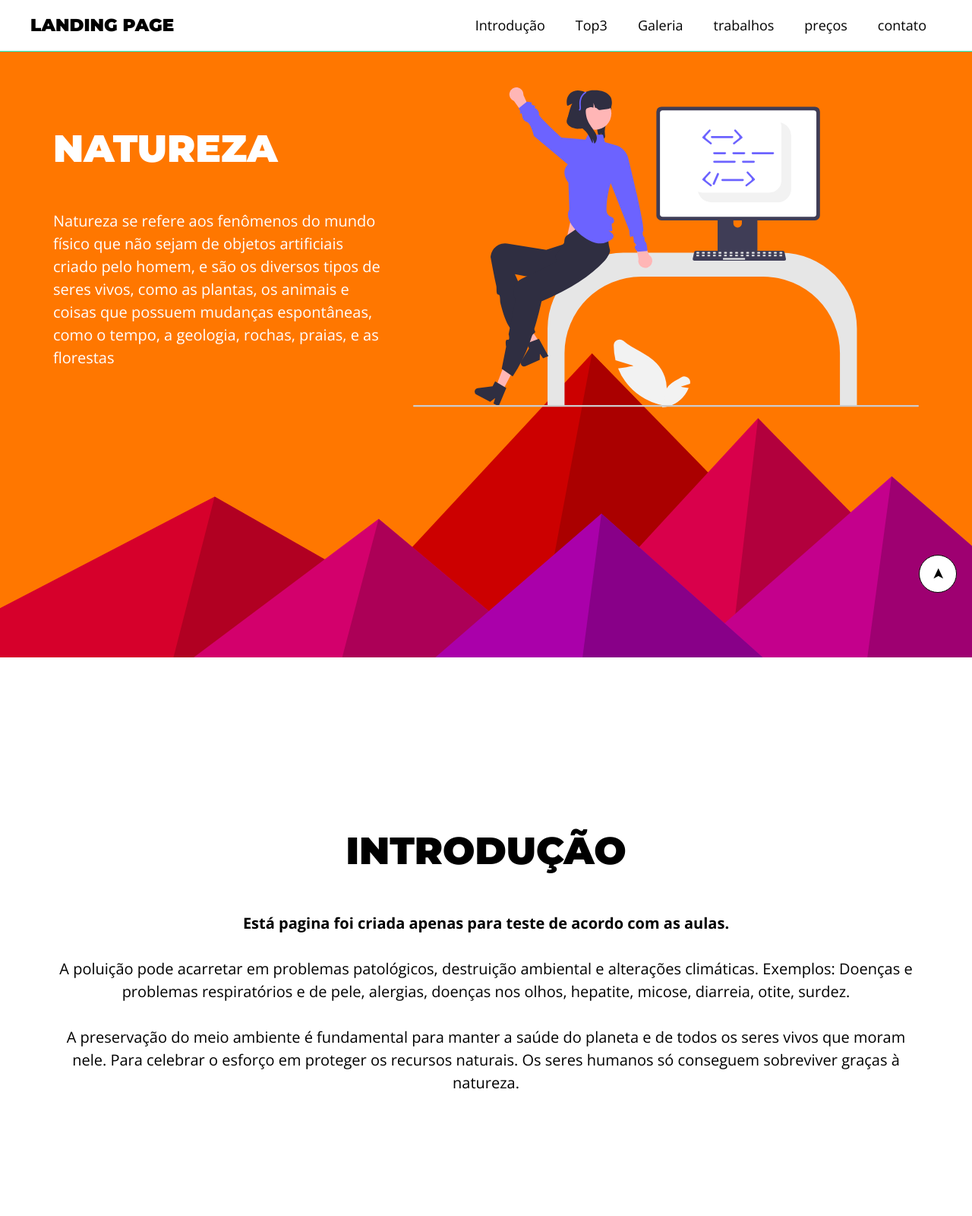
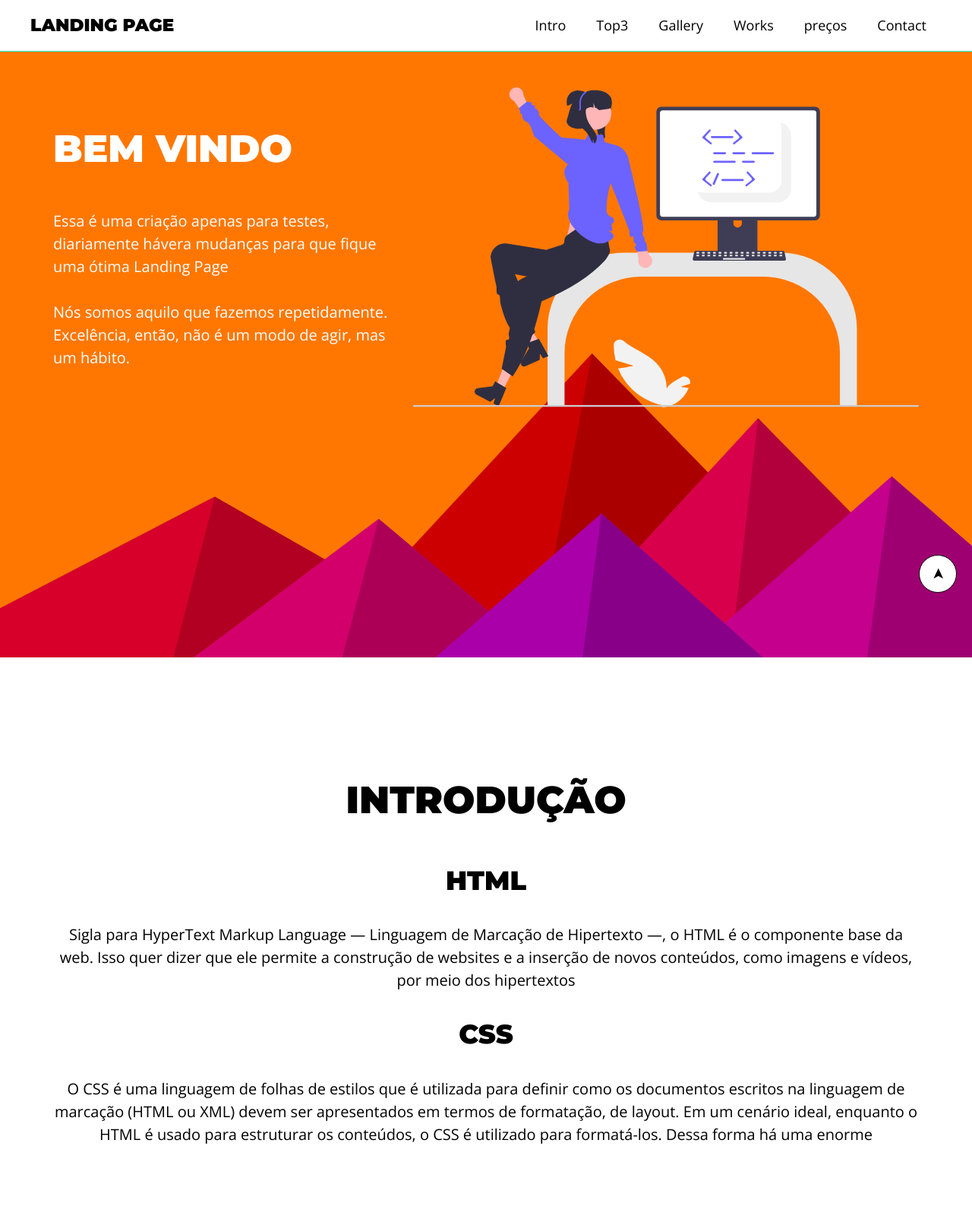
Before and after one commit to lucasmessias7/Landing-page-one, a plain HTML site: page index.htm in a window 1280 px wide. Shown: the top 1600 px of the page at 76% size. Drawn offline with nearby package versions, Linux system fonts and the light colour scheme.

Commit message:
Add files via upload

```diff
--- a/index.htm
+++ b/index.htm
@@ -31,15 +31,15 @@
 
             <nav>
                 <ul onclick="getElementById('close-menu').checked = false;">
-                    <li><a href="#Introduction">Introdução</a></li>
+                    <li><a href="#Introduction">Intro</a></li>
                     <li><a href="#Top3">Top3</a></li>
-                    <li><a href="#Gallery">Galeria</a>
+                    <li><a href="#Gallery">Gallery</a>
                     <li>
-                    <li><a href="#Jobs">trabalhos</a>
+                    <li><a href="#Jobs">Works</a>
                     <li>
                     <li><a href="#Princing">preços</a>
                     <li>
-                    <li><a href="#Contact">contato</a></li>
+                    <li><a href="#Contact">Contact</a></li>
                 </ul>
             </nav>
 
@@ -49,35 +49,43 @@
     <section class="intro main-bg section">
         <div class="main-content intro-content">
             <div id="logo" class="intro-text-content">
-                <h2>Natureza</h2>
-                <p>Natureza se refere aos fenômenos do mundo físico que não sejam de objetos artificiais criado pelo
-                    homem, e são os diversos tipos de seres vivos, como as plantas, os animais e coisas que possuem
-                    mudanças espontâneas, como o tempo, a geologia, rochas, praias, e as florestas</p>
+                <h2>Bem vindo</h2>
+                <p>Essa é uma criação apenas para testes, diariamente hávera mudanças para que fique uma ótima Landing
+                    Page <br>
+                    <br>
+                </p>
+                <p class="frase">Nós somos aquilo que fazemos repetidamente. Excelência, então, não é um modo de agir,
+                    mas um hábito.</p>
             </div>
-            <div class="intro-img"><img src="assets/main-bg.svg/undraw_proud_coder_re_exuy.svg" alt="logo natureza"></div>
+            <div class="intro-img"><img src="assets/main-bg.svg/undraw_proud_coder_re_exuy.svg" alt="logo natureza">
+            </div>
         </div>
     </section>
     <section class="white-bg section">
         <div id="Introduction" class="main-content introduction-content">
             <h2>Introdução</h2>
 
-            <p><strong>Está pagina foi criada apenas para teste de acordo com as aulas.</strong></p> <br>
+            <h6><strong>HTML</strong></h6> <br>
 
 
-            <p> A poluição pode acarretar em problemas patológicos, destruição ambiental e alterações climáticas.
-                Exemplos: Doenças e problemas respiratórios e de pele, alergias, doenças nos olhos, hepatite, micose,
-                diarreia, otite, surdez.</p><br>
+            <p> Sigla para HyperText Markup Language — Linguagem de Marcação de Hipertexto —, o HTML é o componente base
+                da web. Isso quer dizer que ele permite a construção de websites e a inserção de novos conteúdos, como
+                imagens e vídeos, por meio dos hipertextos</p><br>
+
+            <h6><strong>CSS</strong></h6> <br>
 
 
-            <p>A preservação do meio ambiente é fundamental para manter a saúde do planeta e de todos os seres vivos que
-                moram nele. Para celebrar o esforço em proteger os recursos naturais. Os seres humanos só conseguem
-                sobreviver graças à natureza.</p>
+
+            <p>O CSS é uma linguagem de folhas de estilos que é utilizada para definir como os documentos escritos na
+                linguagem de marcação (HTML ou XML) devem ser apresentados em termos de formatação, de layout. Em um
+                cenário ideal, enquanto o HTML é usado para estruturar os conteúdos, o CSS é utilizado para formatá-los.
+                Dessa forma há uma enorme</p>
         </div>
     </section>
     <section id="Top3" class="top3 main-bg section">
         <div class="main-content top3-content">
             <h2 class="top3-main-heading">Top 3</h2>
-            <p class="grid-description">Finja que tem uma ótima descrição</p>
+            <p class="grid-description">descrição</p>
             <div class="grid">
                 <article>
                     <h3>teste</h3>
@@ -112,7 +120,7 @@
     <section id="Gallery" class="top3 white-bg section">
         <div class="main-content top3-content">
             <h2 class="top3-main-heading">Galeria</h2>
-            <p class="grid-description">Finja que tem uma ótima descrição</p>
+            <p class="grid-description">Imagens retiradas do site unsplash</p>
             <div class="grid">
                 <div class="gallery-img">
                     <img src="http://source.unsplash.com/random/360x360?" alt=" random image from unsplash">
@@ -179,13 +187,9 @@
 
             <p><strong>Está pagina foi criada apenas para teste de acordo com as aulas.</strong></p> <br>
 
-
-            <p> A poluição pode acarretar em problemas patológicos, destruição ambiental e alterações climáticas.
-                Exemplos: Doenças e problemas respiratórios e de pele, alergias, doenças nos olhos, hepatite, micose,
-                diarreia, otite, surdez.</p>
-            <p>A preservação do meio ambiente é fundamental para manter a saúde do planeta e de todos os seres vivos que
-                moram nele. Para celebrar o esforço em proteger os recursos naturais. Os seres humanos só conseguem
-                sobreviver graças à natureza.</p>
+            <p>Lorem, ipsum dolor sit amet consectetur adipisicing elit. Est ea, debitis consequatur tempora maxime
+                laudantium, cupiditate temporibus quae sed eaque necessitatibus rerum provident dicta esse, iusto
+                quisquam at accusantium voluptate!</p>
 
             <div class="responsive-table">
                 <table>
```
